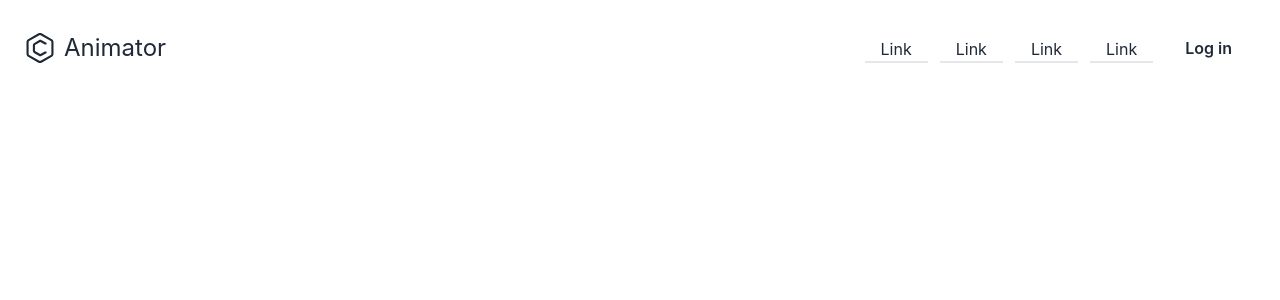
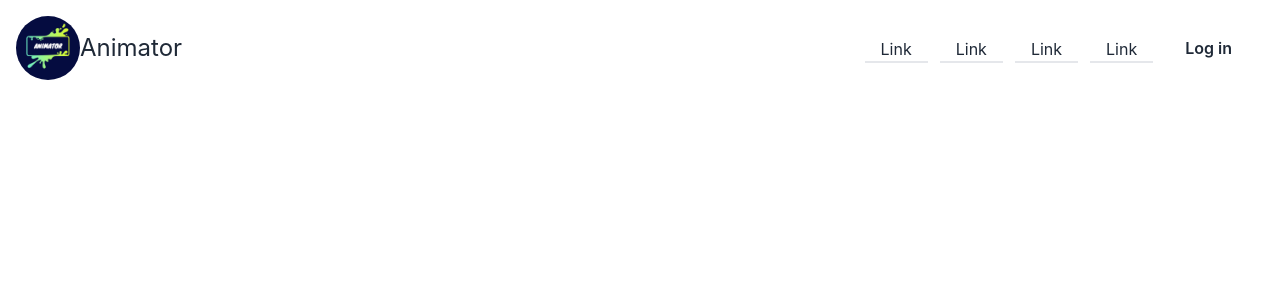
Before and after one commit to zobayertihan/Animator_Client, a React (Create React App) app: page / in a window 1280 px wide. Shown: the top 300 px of the page. Built offline with nearby package versions, Linux system fonts and the light colour scheme.

Commit message:
Fav Icon and Title andLogo Changed

```diff
--- a/public/index.html
+++ b/public/index.html
@@ -1,14 +1,12 @@
 <!DOCTYPE html>
 <html lang="en">
+
 <head>
   <meta charset="utf-8" />
   <link rel="icon" href="%PUBLIC_URL%/favicon.ico" />
   <meta name="viewport" content="width=device-width, initial-scale=1" />
   <meta name="theme-color" content="#000000" />
-    <meta
-      name="description"
-      content="Web site created using create-react-app"
-    />
+  <meta name="description" content="Web site created using create-react-app" />
   <link rel="apple-touch-icon" href="%PUBLIC_URL%/logo192.png" />
   <!--
       manifest.json provides metadata used when your web app is installed on a
@@ -24,8 +22,9 @@
       work correctly both with client-side routing and a non-root public URL.
       Learn how to configure a non-root public URL by running `npm run build`.
     -->
-    <title>React App</title>
+  <title>Animator</title>
 </head>
+
 <body>
   <noscript>You need to enable JavaScript to run this app.</noscript>
   <div id="root"></div>
@@ -40,4 +39,5 @@
       To create a production bundle, use `npm run build` or `yarn build`.
     -->
 </body>
+
 </html>
--- a/src/Components/Shared/Header/Header.js
+++ b/src/Components/Shared/Header/Header.js
@@ -1,17 +1,13 @@
 import React from 'react';
 import { Link } from 'react-router-dom';
+import logo from '../../Assets/logo.png'
 
 const Header = () => {
     return (
         <header className="p-4 dark:bg-gray-800 dark:text-gray-100">
             <div className="container flex justify-between h-16 mx-auto">
                 <div className="flex">
-                    <a rel="noopener noreferrer" href="#" aria-label="Back to homepage" className="flex items-center p-2">
-                        <svg xmlns="http://www.w3.org/2000/svg" fill="currentColor" viewBox="0 0 32 32" className="w-8 h-8 dark:text-violet-400">
-                            <path d="M27.912 7.289l-10.324-5.961c-0.455-0.268-1.002-0.425-1.588-0.425s-1.133 0.158-1.604 0.433l0.015-0.008-10.324 5.961c-0.955 0.561-1.586 1.582-1.588 2.75v11.922c0.002 1.168 0.635 2.189 1.574 2.742l0.016 0.008 10.322 5.961c0.455 0.267 1.004 0.425 1.59 0.425 0.584 0 1.131-0.158 1.602-0.433l-0.014 0.008 10.322-5.961c0.955-0.561 1.586-1.582 1.588-2.75v-11.922c-0.002-1.168-0.633-2.189-1.573-2.742zM27.383 21.961c0 0.389-0.211 0.73-0.526 0.914l-0.004 0.002-10.324 5.961c-0.152 0.088-0.334 0.142-0.53 0.142s-0.377-0.053-0.535-0.145l0.005 0.002-10.324-5.961c-0.319-0.186-0.529-0.527-0.529-0.916v-11.922c0-0.389 0.211-0.73 0.526-0.914l0.004-0.002 10.324-5.961c0.152-0.090 0.334-0.143 0.53-0.143s0.377 0.053 0.535 0.144l-0.006-0.002 10.324 5.961c0.319 0.185 0.529 0.527 0.529 0.916z"></path>
-                            <path d="M22.094 19.451h-0.758c-0.188 0-0.363 0.049-0.515 0.135l0.006-0.004-4.574 2.512-5.282-3.049v-6.082l5.282-3.051 4.576 2.504c0.146 0.082 0.323 0.131 0.508 0.131h0.758c0.293 0 0.529-0.239 0.529-0.531v-0.716c0-0.2-0.11-0.373-0.271-0.463l-0.004-0.002-5.078-2.777c-0.293-0.164-0.645-0.26-1.015-0.26-0.39 0-0.756 0.106-1.070 0.289l0.010-0.006-5.281 3.049c-0.636 0.375-1.056 1.055-1.059 1.834v6.082c0 0.779 0.422 1.461 1.049 1.828l0.009 0.006 5.281 3.049c0.305 0.178 0.67 0.284 1.061 0.284 0.373 0 0.723-0.098 1.027-0.265l-0.012 0.006 5.080-2.787c0.166-0.091 0.276-0.265 0.276-0.465v-0.716c0-0.293-0.238-0.529-0.529-0.529z"></path>
-                        </svg>
-                    </a>
+                    <img className='rounded-full' src={logo} alt="" />
                     <Link className='flex items-center text-2xl'><h1>Animator</h1></Link>
                 </div>
                 <div className="items-center flex-shrink-0 hidden lg:flex">
```
Also changed, not shown: src/Components/Assets/logo.png (added), 1 other file (tests, documents, lock files or other folders). Lines whose indentation alone changed are shown as unchanged.
